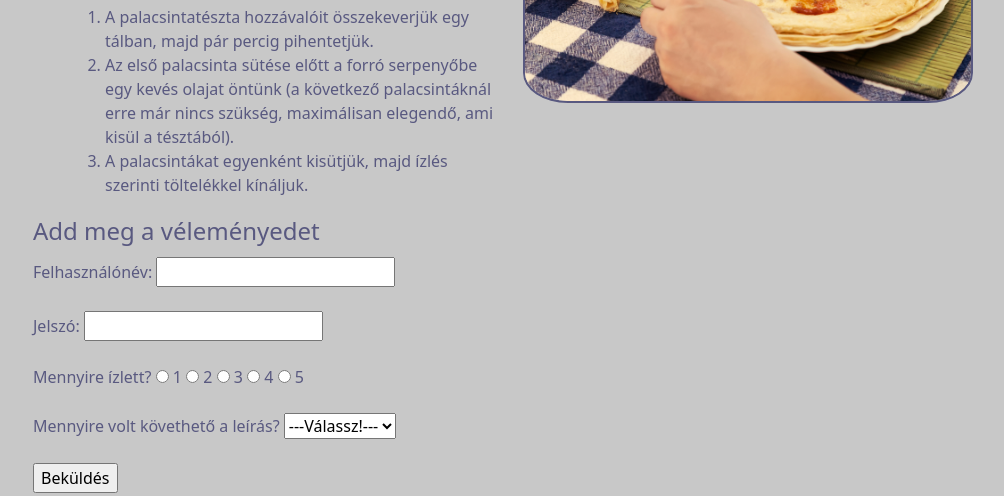
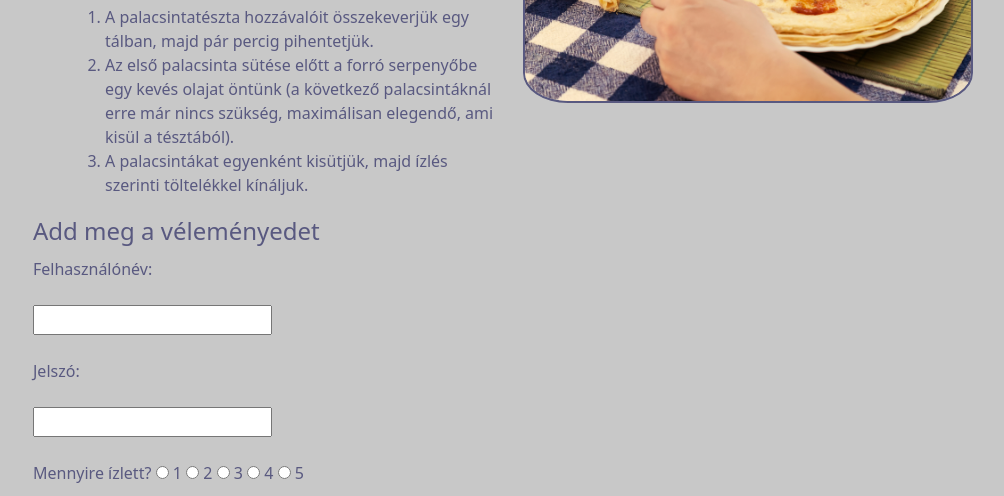
Before and after one commit to jeziani01/form_palacsinta, a plain HTML site: page index.html in a window 1280 px wide. Shown: the part 304-800 px from the top of the page, without its empty margins (107-1111 px from the left). Drawn offline with nearby package versions, Linux system fonts and the light colour scheme.

Commit message:
sortörések

```diff
--- a/index.html
+++ b/index.html
@@ -48,10 +48,10 @@
             <fieldset>
                 <legend>Add meg a véleményedet</legend>
 
-                <label for="user">Felhasználónév: </label>
+                <label for="user">Felhasználónév: </label><br><br>
                 <input type="text" name="user" required /><br><br>
 
-                <label for="pass">Jelszó: </label>
+                <label for="pass">Jelszó: </label><br><br>
                 <input type="password" name="pass" ><br><br>
 
                 <label for="">Mennyire ízlett?</label>
```
